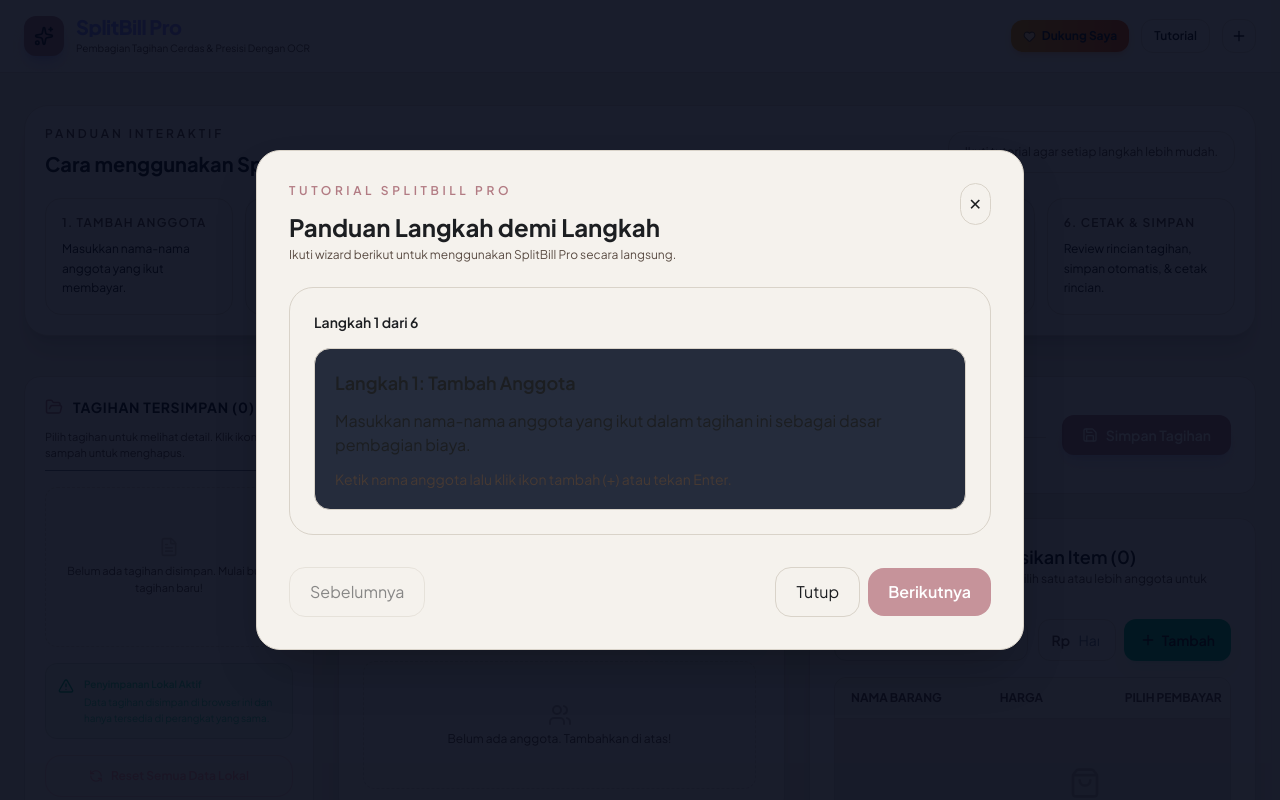
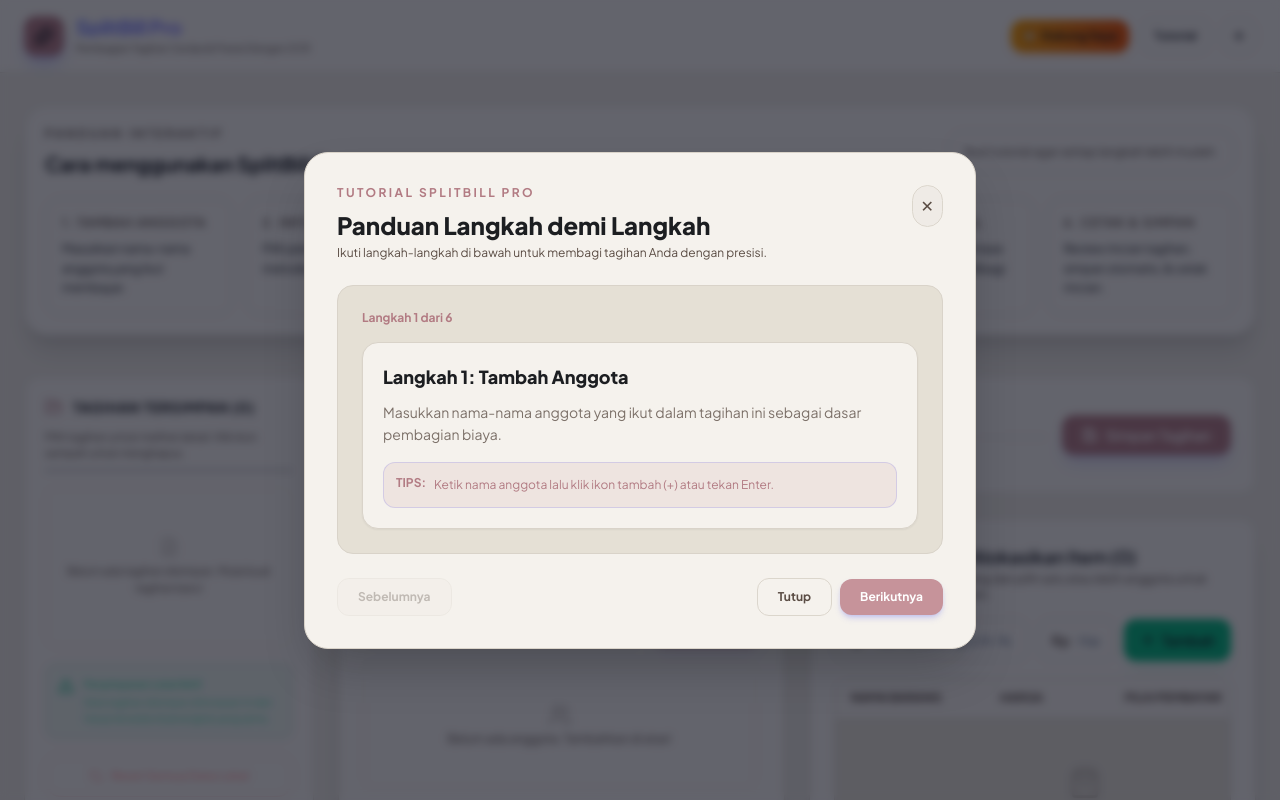
Before and after one commit to KIRRUU0/SplitBillPro, a React (Vite) app: page / in a window 1280 px wide. Both pictures are taken after a click on the button "Tutorial". Shown: the top 800 px of the page. Built offline with nearby package versions, Linux system fonts and the light colour scheme.

Commit message:
style: theme-aware styling for interactive tutorial popup modal

```diff
--- a/src/App.tsx
+++ b/src/App.tsx
@@ -794,41 +794,45 @@
       </main>
 
       {showTutorial && (
-        <div className="fixed inset-0 z-50 flex items-center justify-center bg-slate-950/90 p-4">
-          <div className="w-full max-w-3xl rounded-3xl bg-slate-900 border border-slate-700 shadow-2xl p-8 text-slate-100">
+        <div className="fixed inset-0 z-50 flex items-center justify-center bg-slate-950/60 backdrop-blur-sm p-4">
+          <div className="w-full max-w-2xl rounded-3xl bg-slate-900 border border-slate-800 shadow-2xl p-6 md:p-8 text-slate-100 animate-in fade-in zoom-in-95 duration-200">
             <div className="flex items-start justify-between gap-4 mb-6">
               <div>
-                <p className="text-xs uppercase tracking-[0.3em] text-indigo-400 font-semibold">Tutorial SplitBill Pro</p>
-                <h2 className="mt-3 text-2xl font-bold text-white">Panduan Langkah demi Langkah</h2>
-                <p className="mt-1 text-xs text-slate-400">Ikuti wizard berikut untuk menggunakan SplitBill Pro secara langsung.</p>
+                <p className="text-xs uppercase tracking-[0.2em] text-indigo-450 font-bold">Tutorial SplitBill Pro</p>
+                <h2 className="mt-2 text-xl md:text-2xl font-extrabold text-slate-100">Panduan Langkah demi Langkah</h2>
+                <p className="mt-1 text-xs text-slate-500">Ikuti langkah-langkah di bawah untuk membagi tagihan Anda dengan presisi.</p>
               </div>
               <button
                 onClick={handleCloseTutorial}
-                className="rounded-full p-2 bg-slate-800 border border-slate-700 text-slate-300 hover:bg-slate-700 transition-all"
+                className="rounded-full p-2 bg-slate-900/10 border border-slate-800 text-slate-500 hover:bg-slate-900/20 hover:text-slate-700 transition-all"
                 aria-label="Tutup tutorial"
               >
                 ✕
               </button>
             </div>
 
-            <div className="rounded-3xl bg-slate-950/80 border border-slate-800 p-6">
-              <div className="mb-4 text-sm text-slate-300">
-                <p className="font-semibold text-slate-100">Langkah {tutorialStep + 1} dari {tutorialSteps.length}</p>
+            <div className="rounded-2xl bg-slate-900/25 border border-slate-800 p-5 md:p-6">
+              <div className="mb-4 text-xs font-bold text-indigo-450">
+                Langkah {tutorialStep + 1} dari {tutorialSteps.length}
               </div>
               <div className="space-y-4">
-                <div className="rounded-2xl bg-slate-900/90 border border-slate-800 p-5">
-                  <h3 className="text-lg font-semibold text-white">{tutorialSteps[tutorialStep].title}</h3>
-                  <p className="mt-3 text-slate-300">{tutorialSteps[tutorialStep].description}</p>
-                  <p className="mt-3 text-sm text-slate-400">{tutorialSteps[tutorialStep].tip}</p>
+                <div className="rounded-2xl bg-slate-900 border border-slate-800 p-5 shadow-sm">
+                  <h3 className="text-base md:text-lg font-extrabold text-slate-100">{tutorialSteps[tutorialStep].title}</h3>
+                  <p className="mt-2.5 text-slate-600 text-sm leading-relaxed">{tutorialSteps[tutorialStep].description}</p>
+
+                  <div className="mt-4 p-3 bg-indigo-500/10 border border-indigo-500/20 rounded-xl text-xs text-indigo-450 flex gap-2">
+                    <span className="font-bold flex-shrink-0">TIPS:</span>
+                    <span className="leading-relaxed">{tutorialSteps[tutorialStep].tip}</span>
+                  </div>
                 </div>
               </div>
             </div>
 
-            <div className="mt-8 flex flex-col gap-3 sm:flex-row sm:justify-between sm:items-center">
+            <div className="mt-6 flex flex-col gap-3 sm:flex-row sm:justify-between sm:items-center">
               <button
                 onClick={handlePreviousTutorialStep}
                 disabled={tutorialStep === 0}
-                className="w-full sm:w-auto px-5 py-3 rounded-2xl bg-slate-800 border border-slate-700 text-slate-300 disabled:opacity-50 hover:bg-slate-700 transition-all"
+                className="w-full sm:w-auto px-5 py-2.5 rounded-xl bg-slate-900/10 border border-slate-800 text-slate-600 disabled:opacity-30 hover:bg-slate-900/20 transition-all text-xs font-bold"
                 type="button"
               >
                 Sebelumnya
@@ -836,14 +840,14 @@
               <div className="flex flex-col gap-2 sm:flex-row sm:items-center">
                 <button
                   onClick={handleCloseTutorial}
-                  className="w-full sm:w-auto px-5 py-3 rounded-2xl bg-transparent border border-slate-700 text-slate-300 hover:bg-slate-800 transition-all"
+                  className="w-full sm:w-auto px-5 py-2.5 rounded-xl bg-transparent border border-slate-800 text-slate-500 hover:bg-slate-900/10 transition-all text-xs font-bold"
                   type="button"
                 >
                   Tutup
                 </button>
                 <button
                   onClick={tutorialStep === tutorialSteps.length - 1 ? handleCloseTutorial : handleNextTutorialStep}
-                  className="w-full sm:w-auto px-5 py-3 rounded-2xl bg-indigo-500 text-white font-semibold hover:bg-indigo-600 transition-all"
+                  className="w-full sm:w-auto px-5 py-2.5 rounded-xl bg-indigo-500 text-white font-bold hover:bg-indigo-650 transition-all text-xs shadow-md shadow-indigo-500/25 active:scale-[0.98]"
                   type="button"
                 >
                   {tutorialStep === tutorialSteps.length - 1 ? 'Selesai' : 'Berikutnya'}
@@ -853,6 +857,7 @@
           </div>
         </div>
       )}
+
 
       {/* Modern Footer */}
       <footer className="mt-auto py-6 border-t border-slate-900 bg-slate-950 text-center text-xs text-slate-500 space-y-2">
```
